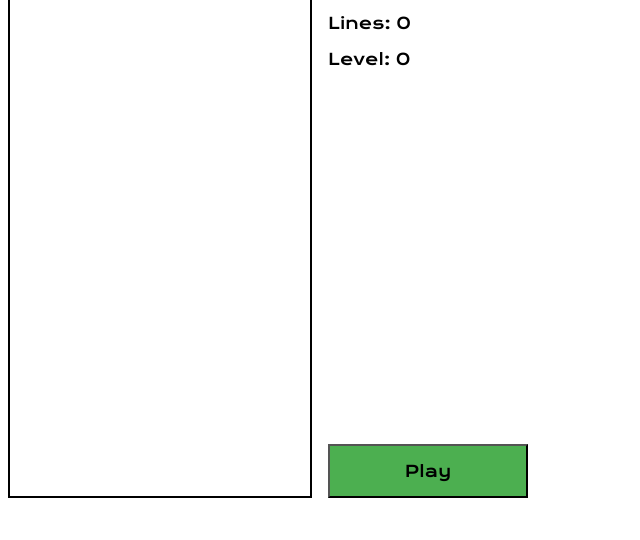
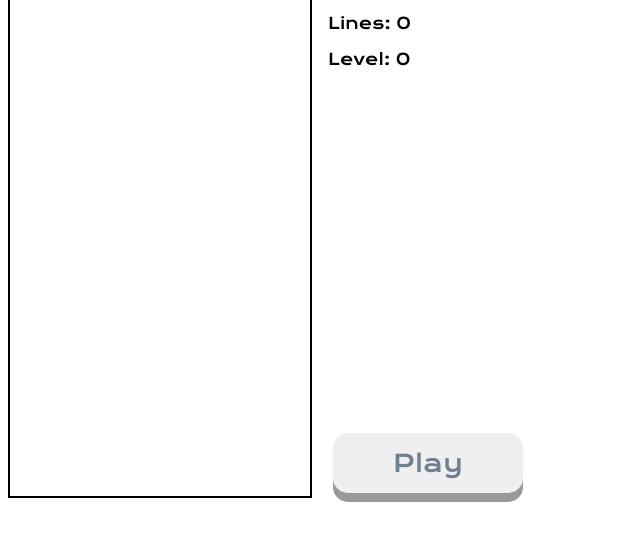
Before and after one commit to chrysaliswoon/catris-game, a plain HTML site: page index.html in a window 1280 px wide. Shown: the part 114-654 px from the top of the page, without its empty margins (0-640 px from the left). Drawn offline with nearby package versions, Linux system fonts and the light colour scheme.

Commit message:
Update style.css
Changed the style of the play button so it looks more realistic

```diff
--- a/style.css
+++ b/style.css
@@ -73,8 +73,27 @@
   }
 
   .play-button {
-    background-color: #4caf50;
-    font-size: 16px;
-    padding: 15px 30px;
+    display: inline-block;
+    margin: 5px;
+    padding: 15px 15px;
+    font-size: 24px;
     cursor: pointer;
+    text-align: center;
+    text-decoration: none;
+    outline: none;
+    color: slategrey;
+    background-color: #EFEFEF;
+    border: none;
+    border-radius: 15px;
+    box-shadow: 0 9px #999;
   }
+
+  .play-button:hover{
+    background-color: wheat
+}
+
+
+  .play-button:active {
+    box-shadow: 0 5px #666;
+    transform: translateY(4px);
+}
```
